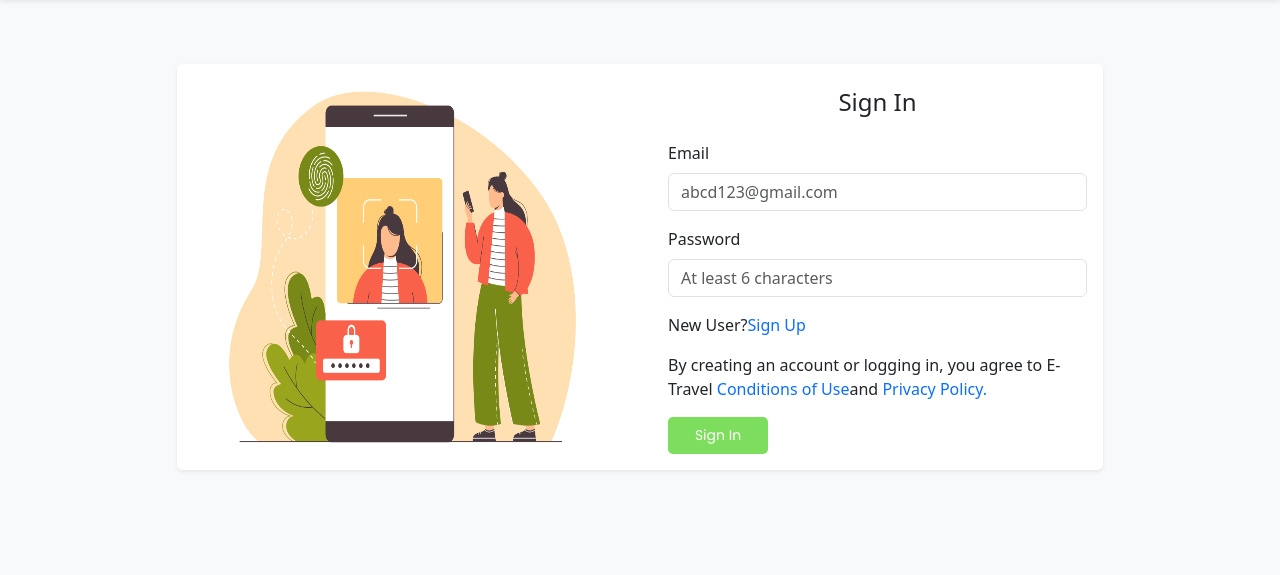
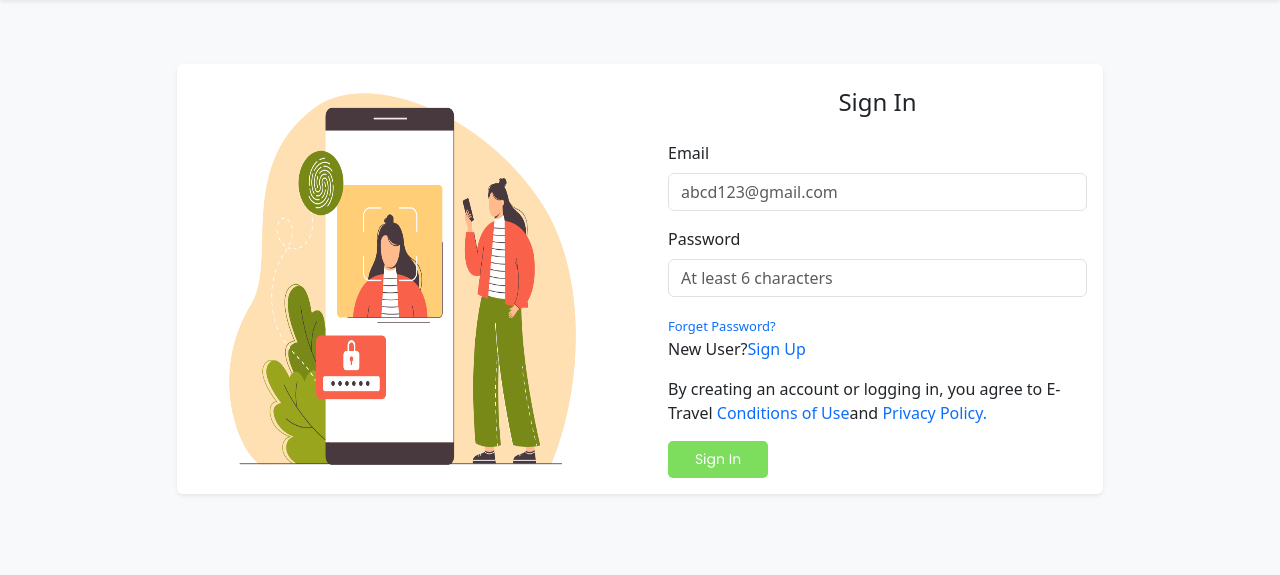
Before and after one commit to jatin-08/E-Travel, a PHP site: page /E-Travel/login-UI.php in a window 1280 px wide. Shown: the part 66-641 px from the top of the page. Run offline with PHP 8.4, Linux system fonts and the light colour scheme; some libraries are stand-ins or nearby versions.

Commit message:
initial commit

```diff
--- a/App/login-UI.php
+++ b/App/login-UI.php
@@ -1,4 +1,6 @@
 <?php
+
+session_start();
 
 include("../App/header.php");
 include("../App/login.php");
@@ -36,7 +38,7 @@ include("../App/login.php");
                             <h4 class="card-header border-0 bg-white text-center">Sign In
                             </h4>
                             <div class="card-body">
-                                <form action="#" autocomplete="off" method="post">
+                                <form action=" <?php echo $_SERVER['PHP_SELF']; ?> " autocomplete="off" method="post">
 
                                     <div class="mb-3">
                                         <label for="exampleFormControlInput1" class="form-label">Email</label>
@@ -48,6 +50,8 @@ include("../App/login.php");
                                         <input type="password" name="password" class="form-control"
                                             id="exampleFormControlInput1" placeholder="At least 6 characters" required>
                                     </div>
+                                    <a href="http://localhost/E-Travel/App/signin-UI.php" class="text-decoration-none"
+                                        style="font-size: 13px;">Forget Password?</a>
                                     <p class="card-text">New User?<a href="http://localhost/E-Travel/App/signin-UI.php"
                                             class="text-decoration-none">Sign Up</a></p>
                                     <p class="card-text">By creating an account or logging in, you agree to E-Travel <a
```
